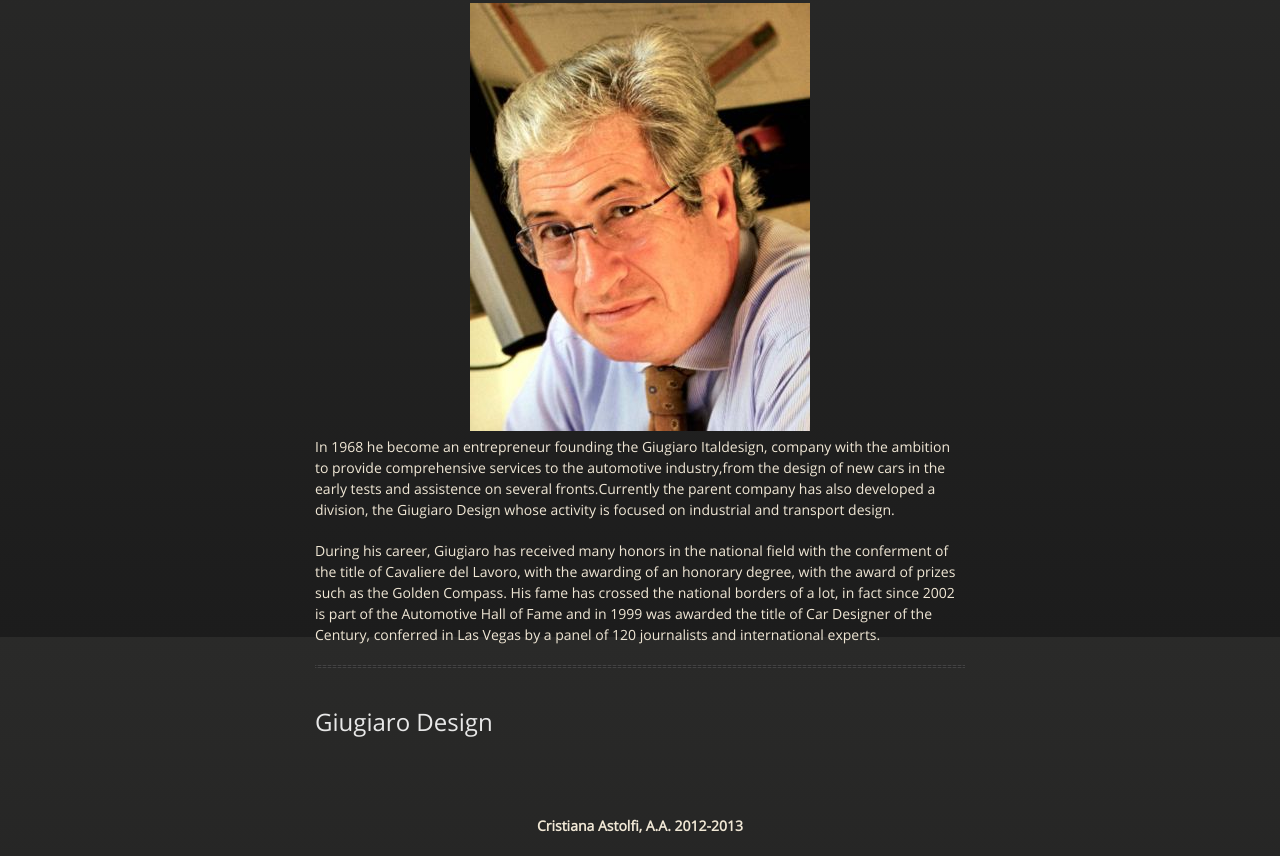
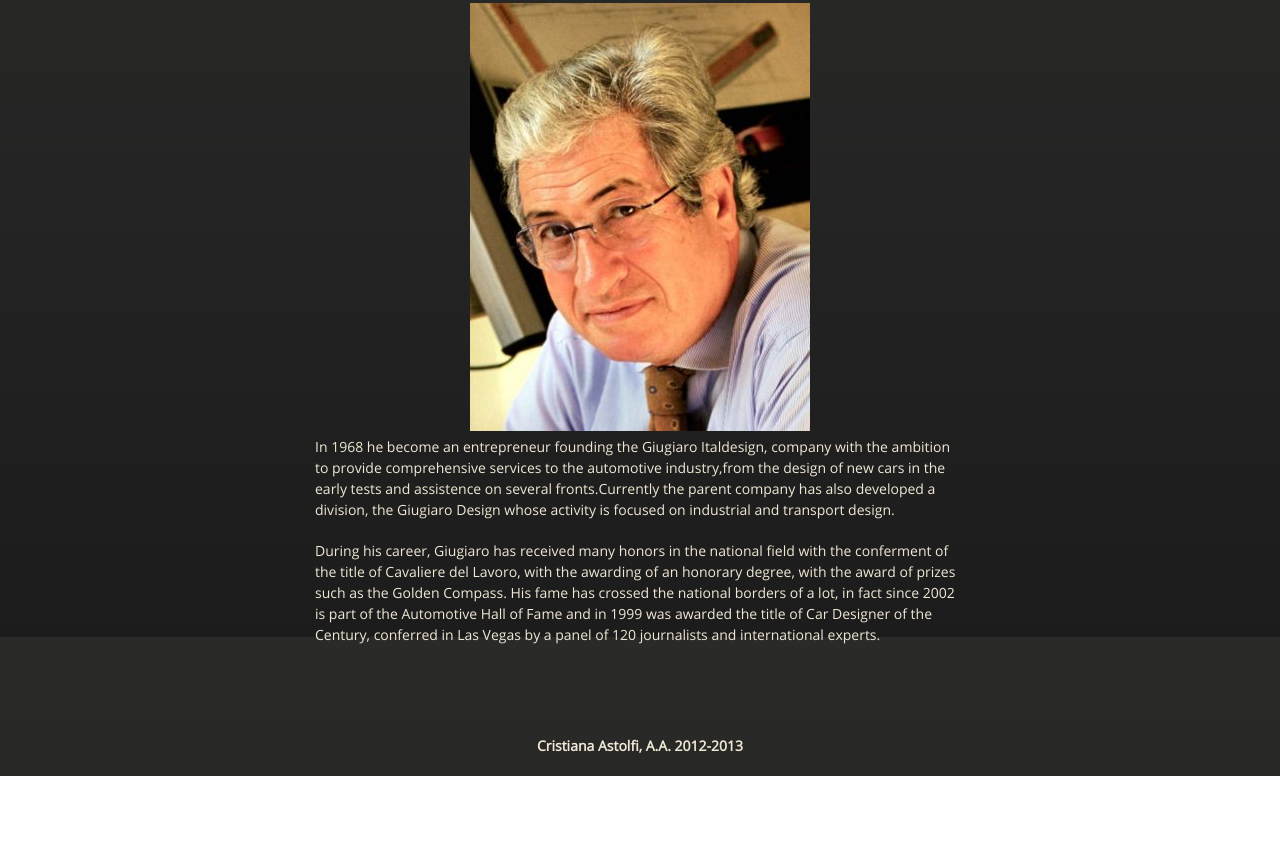
Before and after one commit to astolfiC/astolfiC.github.io, a plain HTML site: page index.html in a window 1280 px wide. Shown: the part 963-1819 px from the top of the page. After the commit the page ends 1739 px from the top, so only its background shows below. Drawn offline with nearby package versions, Linux system fonts and the light colour scheme.

Commit message:
Update index.html

```diff
--- a/index.html
+++ b/index.html
@@ -87,9 +87,6 @@
           <p>
           During his career, Giugiaro has received many honors in the national field with the conferment of the title of Cavaliere del Lavoro, with the awarding of an honorary degree, with the award of prizes such as the Golden Compass. His fame has crossed the national borders of a lot, in fact since 2002 is part of the Automotive Hall of Fame and in 1999 was awarded the title of Car Designer of the Century, conferred in Las Vegas by a panel of 120 journalists and international experts.
           </p>
-          <hr></hr>
-          <br/>
-          <h2>Giugiaro Design</h2>
       </section>
 
     </div>
```
